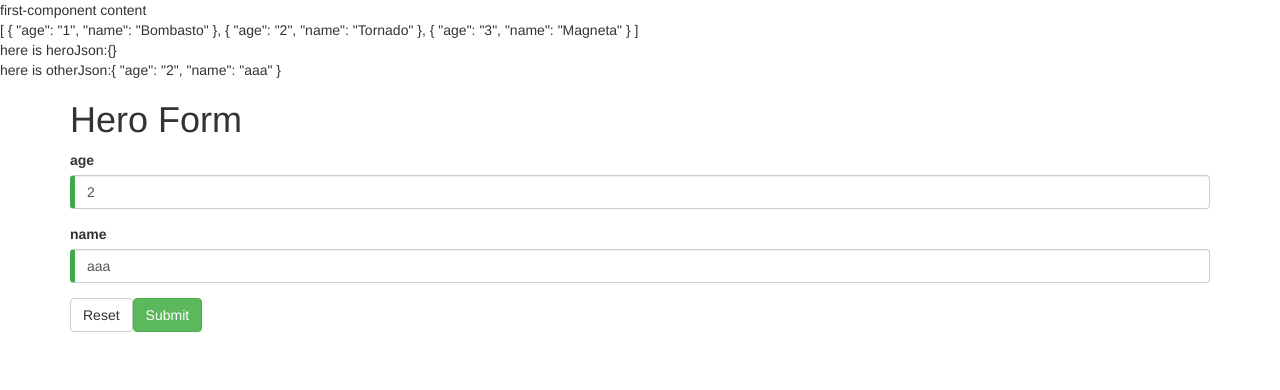
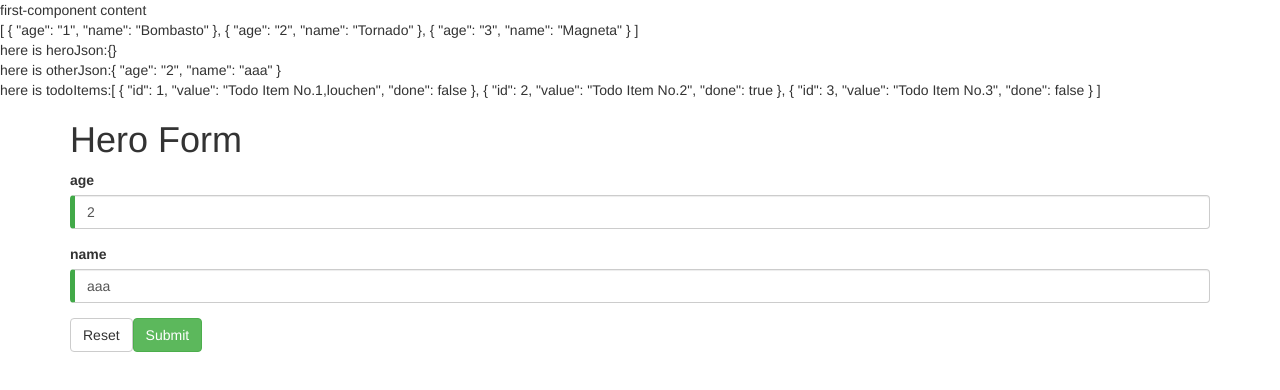
Before and after one commit to louchenaishang/angular2demo, an Angular app: page /first in a window 1280 px wide. Shown: the top 390 px of the page. Built offline with nearby package versions, Linux system fonts and the light colour scheme.

Commit message:
添加httpmockservice

```diff
--- a/src/app/first-component/first-component.component.html
+++ b/src/app/first-component/first-component.component.html
@@ -10,6 +10,10 @@
 <div>
   here is otherJson:{{ other | json }}
 </div>
+<div>
+  here is todoItems:{{ todoItems | json }}
+</div>
+
 
 <div class="container" [hidden]="submitted">
   <h1>Hero Form</h1>
--- a/src/app/first-component/first-component.component.ts
+++ b/src/app/first-component/first-component.component.ts
@@ -1,34 +1,46 @@
 import {Component, OnInit} from '@angular/core';
 import {Hero} from '../hero/hero.model';
+import {Todo} from "../todo/todo.model";
 import {HeroService} from "../hero/hero.service";
+import {TodoService} from "../todo/todo.service";
 
 @Component({
   selector: 'app-first-component',
   templateUrl: './first-component.component.html',
   styleUrls: ['./first-component.component.css'],
-  providers: [ HeroService ]
+  providers: [HeroService, TodoService]
 })
 
-export class FirstComponentComponent implements OnInit{
+export class FirstComponentComponent implements OnInit {
 
-  constructor(private heroService: HeroService) {}
+  constructor(private heroService: HeroService, private todoService: TodoService) {
+  }
 
   ngOnInit() {
     this.heroService.getHeroes().then(heroes => this.heroes = heroes);
+
+    this.todoService.loadTodoList().then(todoItems => {
+      console.log(todoItems)
+      this.todoItems = todoItems;
+    });
+
   }
 
-  submitted=false;
+  submitted = false;
 
   hero = {};
 
-  other = new Hero('2','aaa');
+  other = new Hero('2', 'aaa');
 
   heroes: Hero[] = [];
 
+  todoItems: Todo[];
+
+
 
   onSubmit() {
-    this.hero = new Hero(this.other.age,this.other.name);
-    this.submitted=true;
+    this.hero = new Hero(this.other.age, this.other.name);
+    this.submitted = true;
 
   }
 
--- /dev/null
+++ b/src/app/todo/todo.service.ts
@@ -0,0 +1,29 @@
+import {Injectable} from '@angular/core';
+import {Http} from "@angular/http";
+import 'rxjs/add/operator/toPromise';
+
+
+import {Todo} from "./todo.model";
+
+@Injectable()
+export class TodoService {
+
+  constructor(private http: Http) {
+  }
+
+
+  public loadTodoList(): Promise<Todo[]> {
+    return this.http.get('/assets/mock/todo-list.json')
+      .toPromise()
+      .then(response => response.json() as Todo[])
+      .catch(this.handleError);
+  }
+
+
+  private handleError(error: any): Promise<any> {
+    console.error('An error occurred', error); // for demo purposes only
+    return Promise.reject(error.message || error);
+  }
+
+
+}
--- /dev/null
+++ b/src/assets/mock/todo-list.json
@@ -0,0 +1,17 @@
+[
+  {
+    "id": 1,
+    "value": "Todo Item No.1,louchen",
+    "done": false
+  },
+  {
+    "id": 2,
+    "value": "Todo Item No.2",
+    "done": true
+  },
+  {
+    "id": 3,
+    "value": "Todo Item No.3",
+    "done": false
+  }
+]
```
Also changed, not shown: src/app/todo/todo.model.ts (added, +8 -0 lines).
